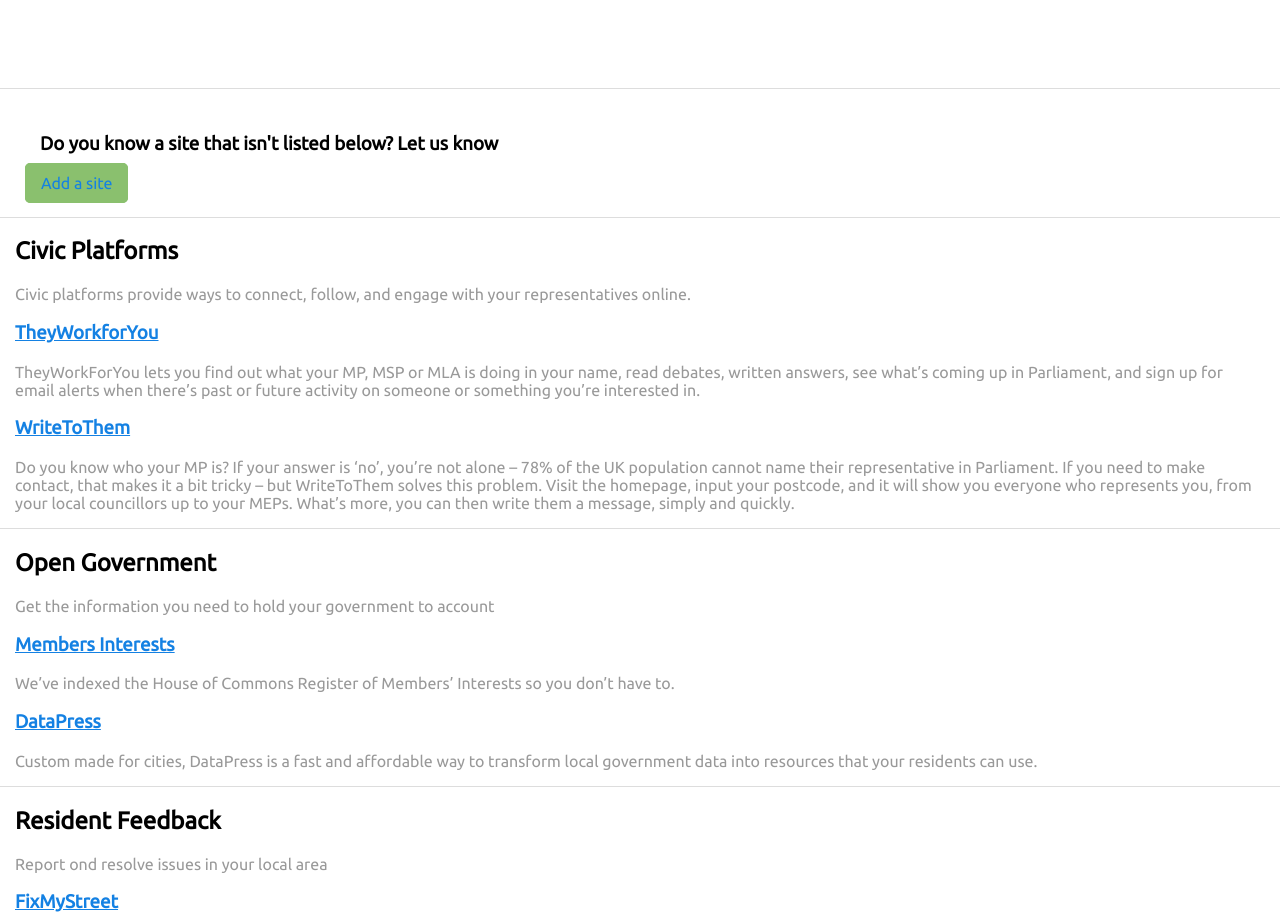
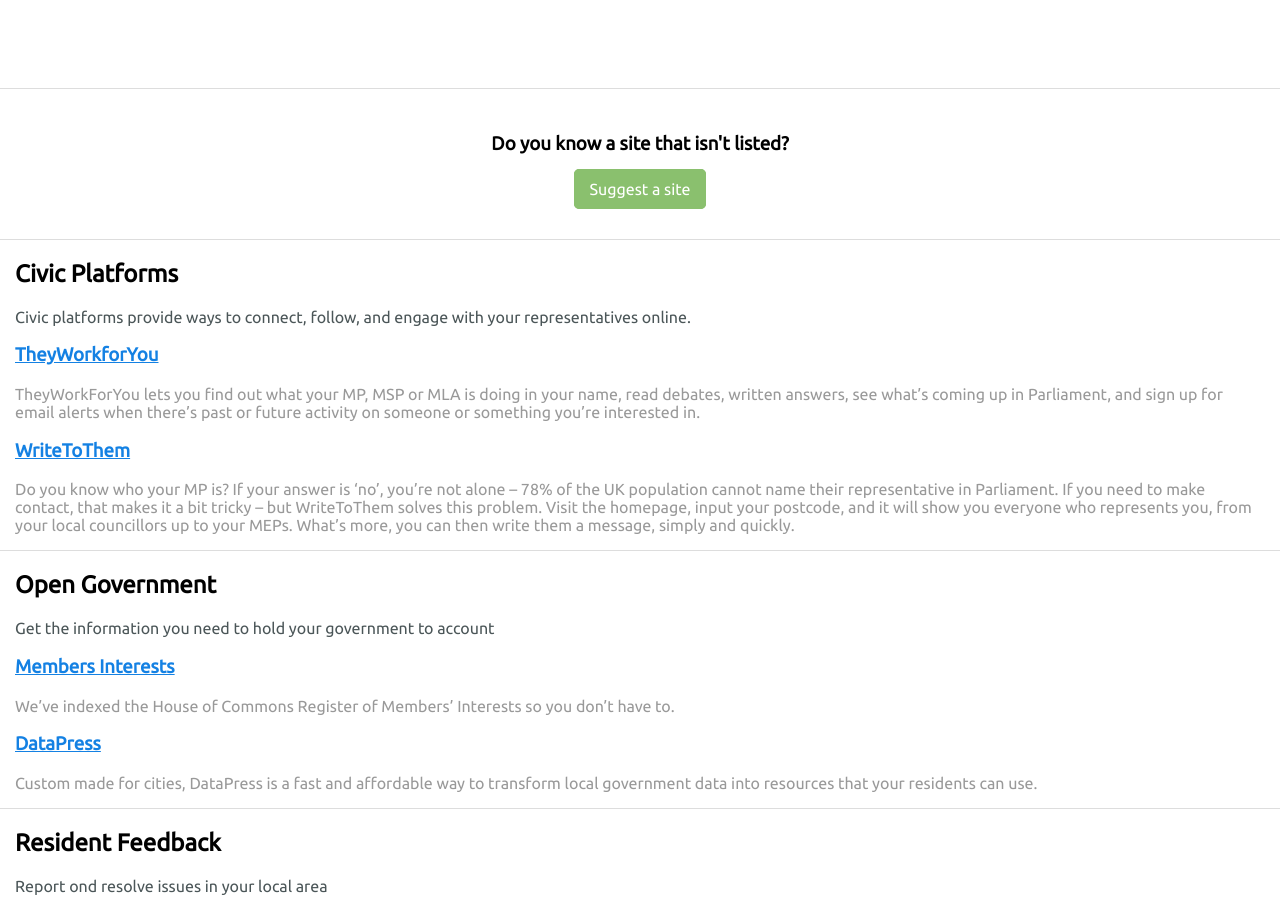
Before and after one commit to scottdavidcraig/civictech.co.uk, a website: page index.html in a window 1280 px wide. Shown: the part 701-1616 px from the top of the page. Drawn offline with Linux system fonts and the light colour scheme.

Commit message:
Style 'addsite' section
Let a user suggest a new site to add

```diff
--- a/css/this.css
+++ b/css/this.css
@@ -89,11 +89,25 @@
 .sectiontitle {
   padding: 0px 15px;
 }
+.section-des {
+  color: #4B5658;
+}
 
 /* addsite section section */
 .addsite{
 padding: 25px 25px
 }
+
+.addsite h3 {
+  text-align: center;
+}
+
+.addsite p {
+text-align: center;
+margin-top: 25px;
+}
+
+
 
 
 
@@ -133,7 +147,6 @@
 color: white;
 text-decoration: none;
 border-radius: 5px;
-
 }
 
 .button:hover {
@@ -144,9 +157,12 @@
 
 }
 
-.addsite a:visited {
+.button:visited {
+color: white;
+}
 
-      color: white;
+.button:link {
+color: white;
 }
 
 
--- a/index.html
+++ b/index.html
@@ -82,10 +82,10 @@
 </section>
 
 
-<section class = "addsite">
+<section class = "addsite group">
 
-  <h3>Do you know a site that isn't listed below? Let us know</h3>
-  <a class ="button" href="mailto:scott@civictech.co.uk?subject=ADD%20SITE:%20[ SITE NAME ]%20">Add a site</a>
+  <h3>Do you know a site that isn't listed?</h3>
+  <p><a class ="button" href="mailto:scott@civictech.co.uk?subject=ADD%20SITE:%20[ SITE NAME ]%20">Suggest a site</a></p>
 
 </section>
 
@@ -95,7 +95,7 @@
     <section id ="civicplatforms">
 
       <h2 class ="sectiontitle">Civic Platforms</h2>
-      <p>Civic platforms provide ways to connect, follow, and engage with your representatives online.</p>
+      <p class ="section-des">Civic platforms provide ways to connect, follow, and engage with your representatives online.</p>
 
       <ul>
         <li>
@@ -117,7 +117,7 @@
     <section id ="opengov">
 
       <h2 class ="sectiontitle">Open Government</h2>
-      <p> Get the information you need to hold your government to account</p>
+      <p class ="section-des"> Get the information you need to hold your government to account</p>
 
       <ul>
         <li>
@@ -136,7 +136,7 @@
     <section id ="residentfeedback">
 
       <h2 class ="sectiontitle">Resident Feedback</h2>
-      <p> Report ond resolve issues in your local area</p>
+      <p class ="section-des"> Report ond resolve issues in your local area</p>
 
       <ul>
         <li>
@@ -160,7 +160,7 @@
     http://www.letsdvel.com/?ref=producthunt
 
       <h2 class ="sectiontitle">Decision Making</h2>
-      <p> Collaborative decision making tools for better decisions </p>
+      <p class ="section-des"> Collaborative decision making tools for better decisions </p>
 
       <ul>
         <li>
```
